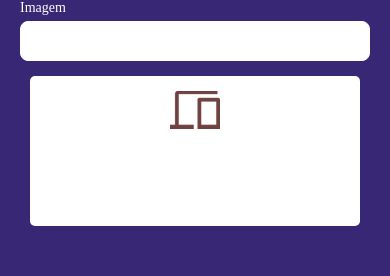
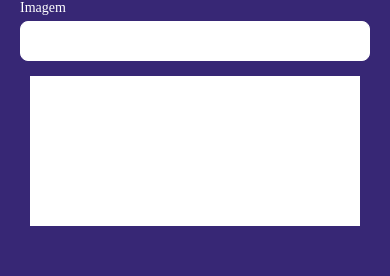
Before and after one commit to GabrielPissaia/Satisfying.you.mobile, a React Native app: screen /NovaPesquisa in a window 390 px wide. Shown: the part 362-638 px from the top of the page. Built offline with nearby package versions, Linux system fonts and the light colour scheme.

Commit message:
Commit colocando imagem em nova pesquisa

```diff
--- a/src/pages/home/index.js
+++ b/src/pages/home/index.js
@@ -12,8 +12,6 @@ import { useNavigation } from '@react-navigation/native';
 export default function PaginaPrincipal(props) {
   const { navigate } = useNavigation();
   const [searchQuery, setSearchQuery] = useState('');
-
-  const { user } = useAuth()
 
   const [surveys, updateSurveys] = useState([]);
 
--- a/src/pages/novapesquisa/index.js
+++ b/src/pages/novapesquisa/index.js
@@ -1,18 +1,36 @@
 import React, { useState } from 'react';
-import { StyleSheet, View, Text } from 'react-native';
+import { StyleSheet, View, Image } from 'react-native';
+import { launchCamera } from 'react-native-image-picker';
 import ButtonGeral from '../../components/ButtonGeral';
 import InputTexto from '../../components/InputTexto';
 import { Navbar } from '../../components/Navbar';
 import styles from './styles';
 import Card from '../../components/Card';
 import { createSurvey } from '../../services/firestoreService';
+import { TouchableOpacity } from 'react-native-gesture-handler';
+import { saveImage } from '../../services/storageService';
 
 export default function NovaPesquisa(props) {
 
   const [nome, setNome] = useState('')
   const [data, setData] = useState('')
-  const [img, setImg] = useState('')
   const [nameError, setNomeError] = useState('')
+
+  const [srcImg, setSrcImg] = useState('')
+  const [img, setImg] = useState()
+
+  const tirarFoto = () => {
+    launchCamera({mediaType: 'photo', cameraType: 'back', quality: 1})
+    .then(
+      (result) => {
+        setSrcImg(result.assets[0].uri)
+        setImg(result.assets[0])
+      })
+    .catch(
+      (error) => {
+        console.log("Erro ao capturar imagem: " + JSON.stringfy(error))
+    })
+  }
 
   const handleNameChange = (text) => {
     setNome(text);
@@ -30,7 +48,7 @@ export default function NovaPesquisa(props) {
 
   const newSurvey = async () => {
     try {
-      const dados = { nome, data, img }
+      const dados = { nome, data, img}
       const survey = await createSurvey(dados);
       console.log(survey)
       props.navigation.navigate('Drawer');
@@ -46,7 +64,9 @@ export default function NovaPesquisa(props) {
         <InputTexto secure={false} title={'Nome'} size={350} borderRadius={8} onChangeText={handleNameChange} error={nameError}/>
         <InputTexto secure={false} title={'Data'} size={350} borderRadius={8} onChangeText={handleDataChange}/>
         <InputTexto secure={false} title={'Imagem'} size={350} borderRadius={8} onChangeText={handleImgChange}/>
-        <Card style={styles.imagem} imageSource={require('../../assets/img/ImagemSquare1.png')}/>
+        <TouchableOpacity onPress={tirarFoto}>
+        <Image source={srcImg ? { uri: srcImg } : null} style={styles.imagem} />
+        </TouchableOpacity>
       </View>
       <View style={styles.botao}>
         <ButtonGeral title={'CADASTRAR'} color={'#37BD6D'} width={350} onPress={newSurvey} />
```
